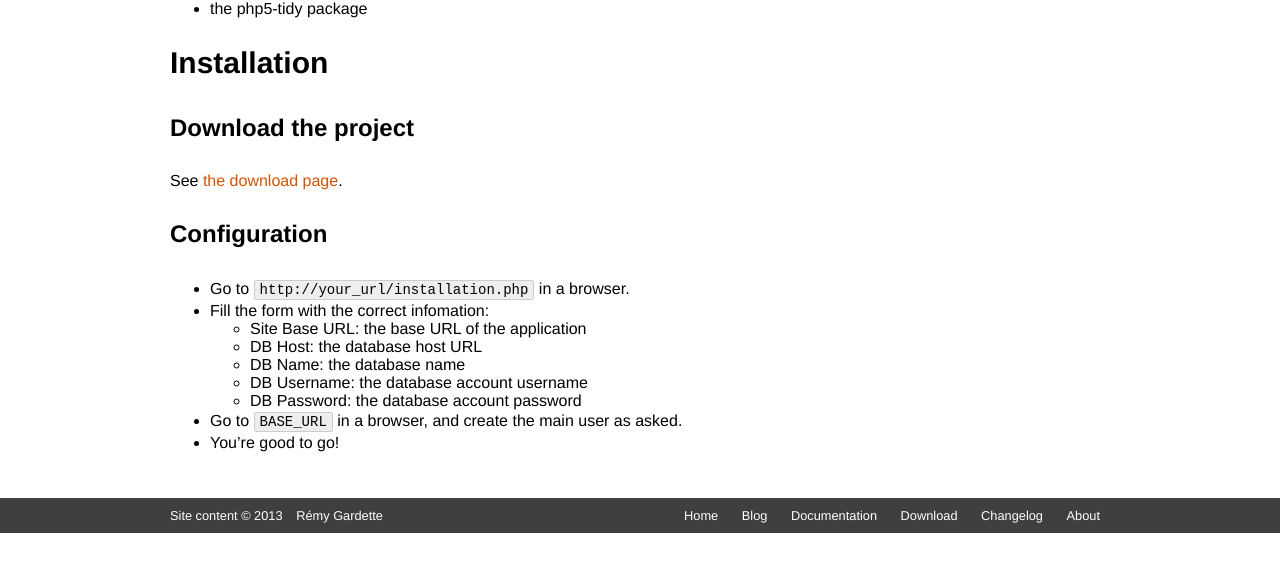
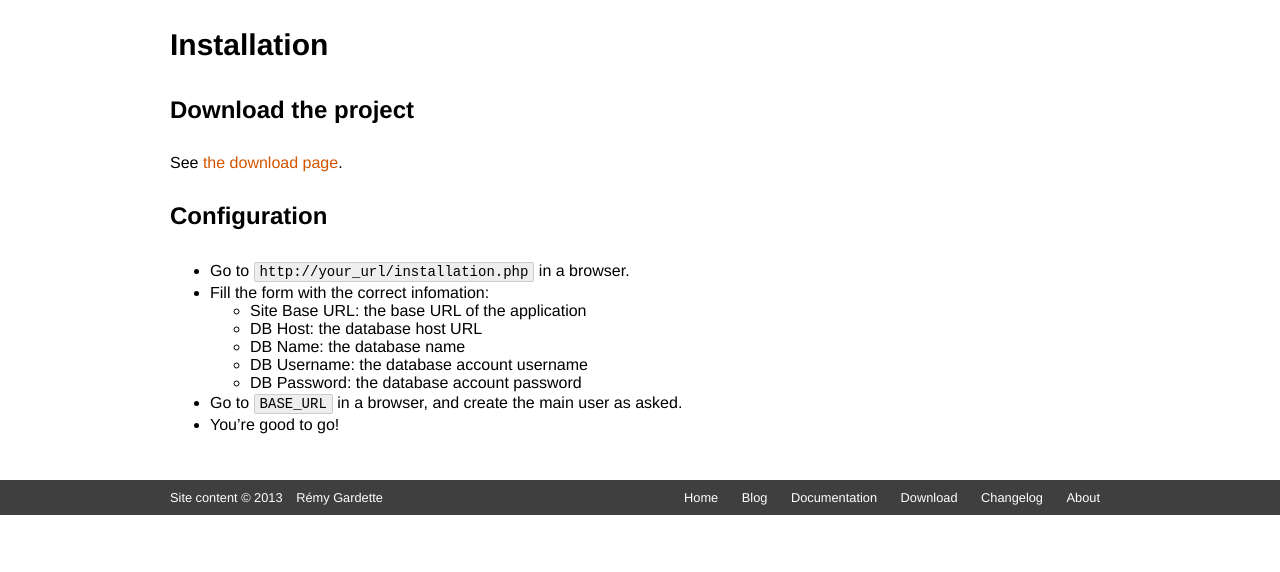
Before and after one commit to RemyG/RSSReader, a Jekyll site: the page built from documentation.md, in a window 1280 px wide, cut to the strip 324-896 px from the top of the page. Built offline with Jekyll 4.4.1, drawn with Linux system fonts in a browser that asks for light colours; some web fonts are replaced.

Commit message:
Page Documentation

```diff
--- a/documentation.md
+++ b/documentation.md
@@ -14,7 +14,6 @@ To run this application, you need:
 * PHP 5.1 or greater with support of PDO
 * MySql drivers for PDO
 * the Mod_Rewrite module for Apache
-* the php5-tidy package
 
 ## Installation
 
```
Also changed, not shown: 1 other file.
